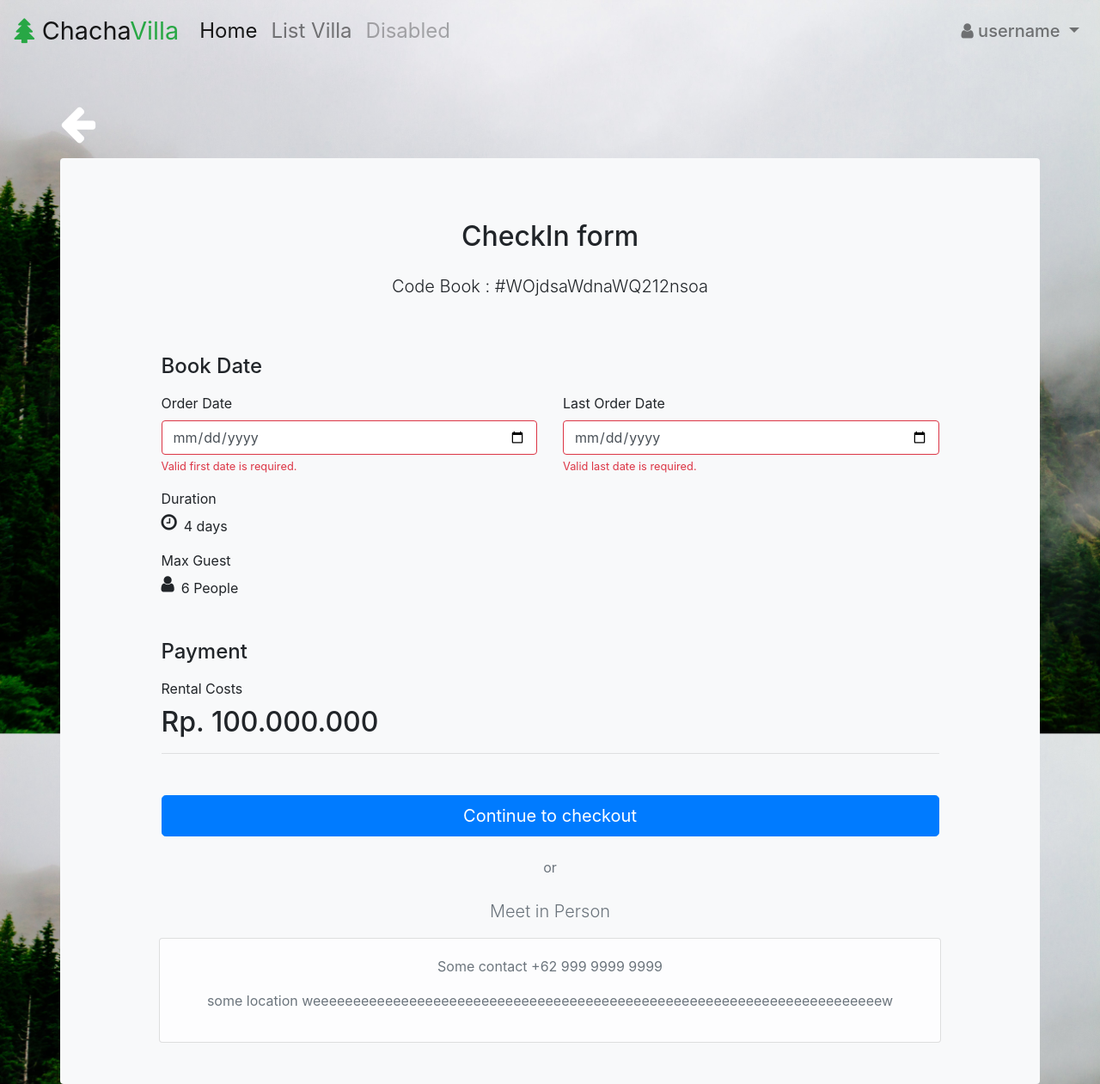
After one commit to Septian-tri/ChaChaVila, a PHP site: page /CheckIn.php in a window 1280 px wide. The commit adds this page. Shown: the whole page at 86% size. Run offline with PHP 8.4, Linux system fonts and the light colour scheme.

Commit message:
nambahin chekin/out kal0 ada yg salah bilang sep

```diff
--- /dev/null
+++ b/CheckIn.php
@@ -0,0 +1,95 @@
+<!DOCTYPE html>
+<html lang="en">
+
+<head>
+    <meta charset="UTF-8">
+    <meta http-equiv="X-UA-Compatible" content="IE=edge">
+    <meta name="viewport" content="width=device-width, initial-scale=1.0">
+    <title>Document</title>
+</head>
+
+
+<body id="bg">
+
+    <?php include('Navbar.php') ?>
+    <div class="container p-0">
+        <a class="lightbox" href="s">
+            <i class="fa fa-arrow-left fa-3x text-white mb-3" aria-hidden="true"></i>
+        </a>
+    </div>
+
+    <div class="container bg-light rounded p-4">
+        <div class="py-5 text-center">
+            <h2>CheckIn form</h2>
+            <p class="lead mt-4">Code Book : #WOjdsaWdnaWQ212nsoa</p>
+        </div>
+
+        <div class="row">
+            <div class="col-md-10 order-md-1 mx-auto">
+                <h4 class="mb-3">Book Date</h4>
+                <form class="needs-validation was-validated" novalidate="">
+                    <div class="row">
+                        <div class="col-md-6 mb-3">
+                            <label for="firstDate">Order Date</label>
+                            <input type="date" class="form-control" id="firstDate" placeholder="" value="" required="">
+                            <div class="invalid-feedback">
+                                Valid first date is required.
+                            </div>
+                        </div>
+                        <div class="col-md-6 mb-3">
+                            <label for="lastDate">Last Order Date</label>
+                            <input type="date" class="form-control" id="lastDate" placeholder="" value="" required="">
+                            <div class="invalid-feedback">
+                                Valid last date is required.
+                            </div>
+                        </div>
+                    </div>
+
+                    <div class="mb-3">
+                        <label for="username">Duration</label>
+                        <div class="input-group">
+                            <i class="fa fa-clock-o fa-lg mr-2"></i>
+                            <span>4 days</span>
+                        </div>
+                    </div>
+
+                    <div class="mb-5">
+                        <label for="username">Max Guest</label>
+                        <div class="input-group">
+                            <i class="fa fa-user fa-lg mr-2"></i>
+                            <span>6 People</span>
+                        </div>
+                    </div>
+
+                    <h4 class="mb-3">Payment</h4>
+
+                    <div class="d-block my-3">
+                        <label for="username">Rental Costs</label>
+                        <h2>Rp. 100.000.000</h2>
+                    </div>
+
+                    <hr class="mb-5">
+                    <a href="CheckOut.php" class="btn btn-primary btn-lg btn-block" type="submit">Continue to checkout</a>
+                </form>
+            </div>
+        </div>
+
+        <footer class="my-4 col-md-10 mx-auto px-0 text-muted text-center text-small">
+            <span class="d-block text-center mb-4 text-muted"> or </span>
+
+            <label class="lead mb-3">Meet in Person</label>
+
+            <div class="card card-body">
+                <p>
+                    Some contact +62 999 9999 9999
+                </p>
+                <p>
+                    some location weeeeeeeeeeeeeeeeeeeeeeeeeeeeeeeeeeeeeeeeeeeeeeeeeeeeeeeeeeeeeeeeeeeeeeew
+                </p>
+            </div>
+
+        </footer>
+    </div>
+</body>
+
+</html>
--- a/Detail_villa.php
+++ b/Detail_villa.php
@@ -171,7 +171,7 @@
                     <s>Rp 2.000.000</s>
                 </p>
                 <h4 class="">Rp 1.000.000<small class="e mb-2 text-muted"> / Night</small></h4>
-                <a href="#Features" class="btn btn-primary mt-3">Check In</a>
+                <a href="CheckIn.php" class="btn btn-primary mt-3">Check In</a>
             </div>
         </div>
 
```
Also changed, not shown: CheckOut.php (added, +89 -0 lines).
